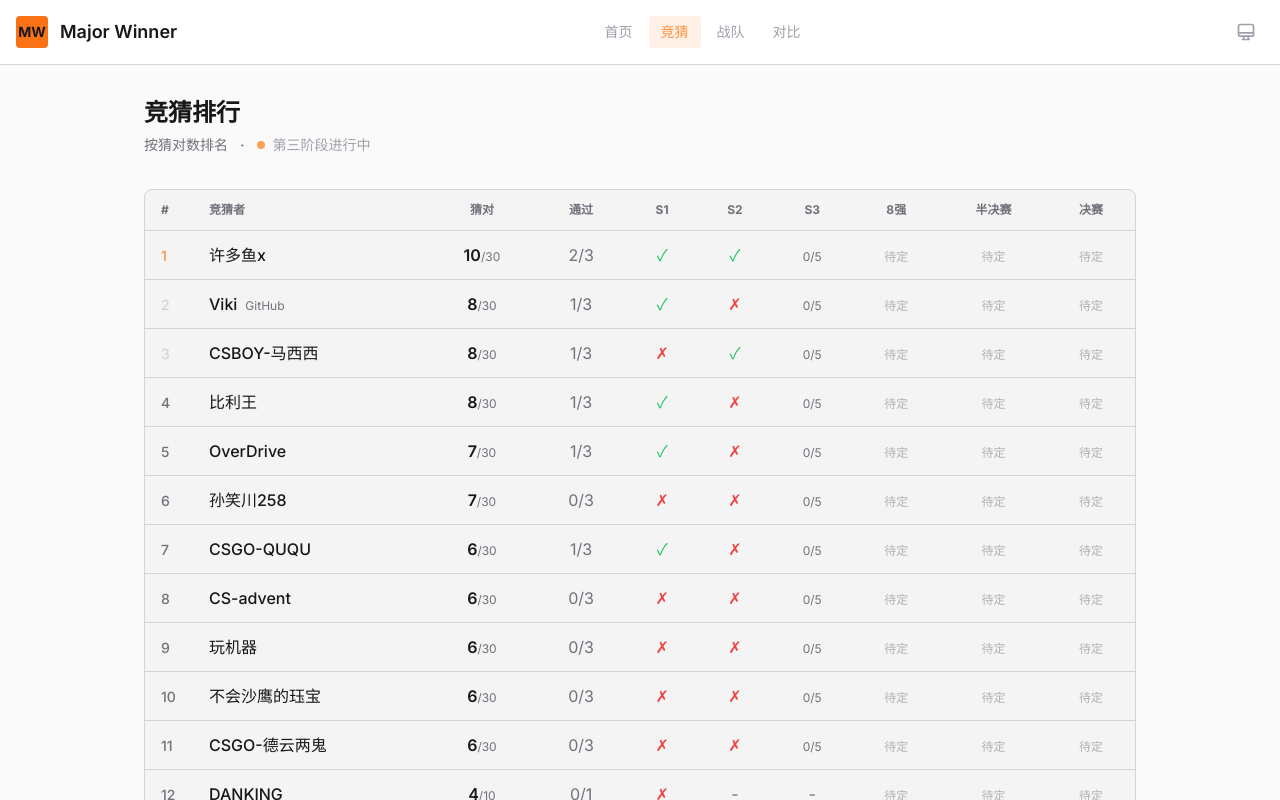
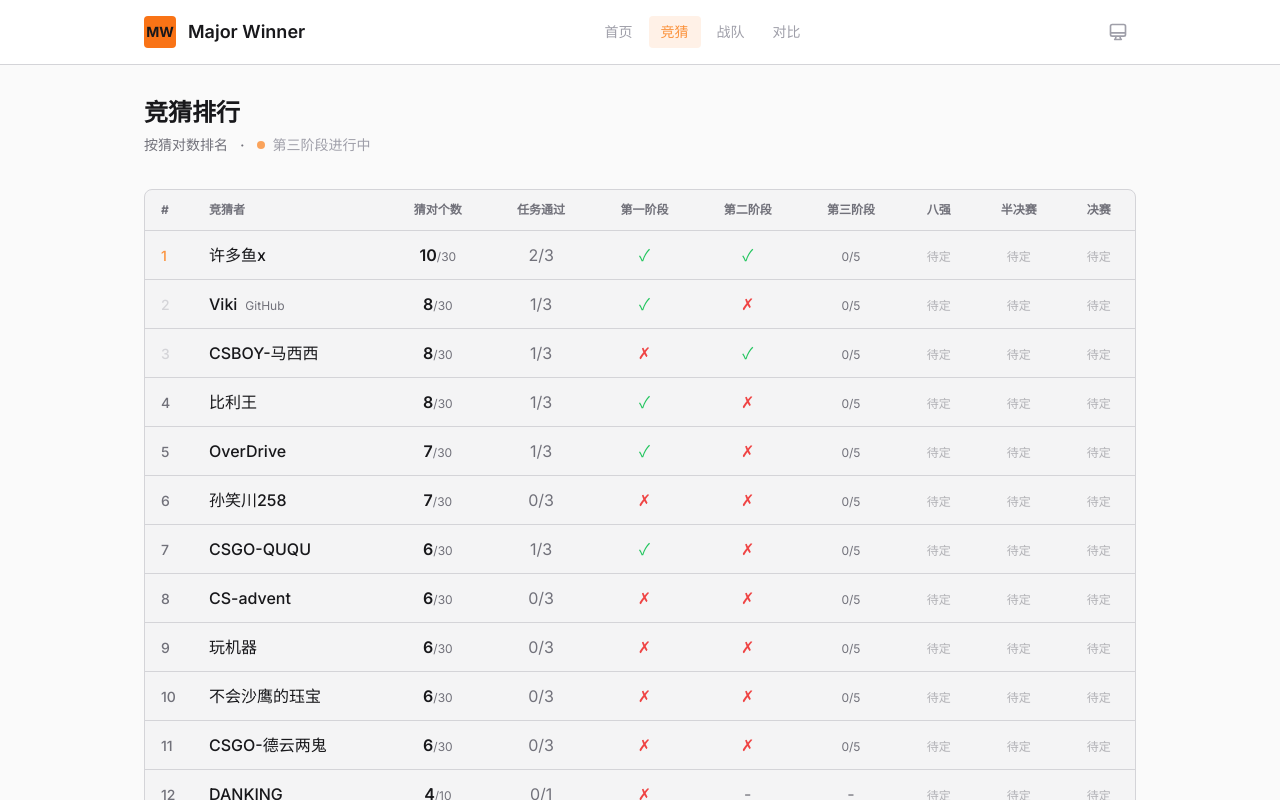
Before and after one commit to vikiboss/major-winner, a Next.js app: page /predictors in a window 1280 px wide. Shown: the top 800 px of the page. Built offline with nearby package versions, Linux system fonts and the light colour scheme.

Commit message:
chore: 优化项目

```diff
--- a/app/compare/page.tsx
+++ b/app/compare/page.tsx
@@ -36,8 +36,8 @@ export default function ComparePage() {
     stats: calculatePredictorStats(event.id, p.predictor),
   }))
 
-  // 获取应该显示的阶段列表
-  const visibleStages = ['stage-1', 'stage-2', 'stage-3', '8-to-4', '4-to-2', '2-to-1'].filter(
+  // 获取应该显示的阶段列表（从决赛到瑞士轮的顺序）
+  const visibleStages = ['2-to-1', '4-to-2', '8-to-4', 'stage-3', 'stage-2', 'stage-1'].filter(
     (stageId) => shouldShowStage(event, stageId),
   )
 
@@ -54,8 +54,11 @@ export default function ComparePage() {
     <div className="mx-auto w-full max-w-5xl px-4 py-8">
       {/* Header */}
       <div className="mb-6">
-        <h1 className="text-2xl font-semibold text-zinc-900 dark:text-white">竞猜对比</h1>
-        <p className="text-muted mt-1 text-sm">选择 0-5 位竞猜者</p>
+        <h1 className="mb-2 text-2xl font-semibold text-zinc-900 dark:text-white">竞猜对比</h1>
+        <p className="text-muted text-md mb-6 space-y-1">
+          选择 0-5 位竞猜者。<span className="text-zinc-400">通过规则：</span>瑞士轮 5/10，八进四
+          2/4，半决赛 1/2，决赛猜中冠军
+        </p>
       </div>
 
       {/* Selection */}
@@ -306,7 +309,7 @@ export default function ComparePage() {
             <table className="w-full text-sm">
               <thead>
                 <tr className="border-border text-muted border-b text-xs">
-                  <th className="px-4 py-2 text-left">竞猜项</th>
+                  <th className="px-4 py-2 text-left text-nowrap">竞猜项</th>
                   <th className="px-4 py-2 text-center">实际</th>
                   {selectedStats.map(({ prediction }) => (
                     <th key={prediction.predictor} className="px-4 py-2 text-center text-nowrap">
--- a/app/predictors/page.tsx
+++ b/app/predictors/page.tsx
@@ -10,7 +10,7 @@ export default function LeaderboardPage() {
   const hasEnoughData = eventProgress.canShowLeaderboard && stats.length > 0
 
   return (
-    <div className="mx-auto max-w-5xl w-full px-4 py-8">
+    <div className="mx-auto w-full max-w-5xl px-4 py-8">
       {/* Header */}
       <div className="mb-8">
         <h1 className="text-2xl font-semibold text-zinc-900 dark:text-white">竞猜排行</h1>
@@ -102,12 +102,12 @@ function LeaderboardTable({
           <tr className="border-border text-muted border-b text-left text-xs">
             <th className="w-12 px-4 py-3">#</th>
             <th className="px-4 py-3">竞猜者</th>
-            <th className="px-4 py-3 text-center">猜对</th>
-            <th className="hidden px-4 py-3 text-center sm:table-cell">通过</th>
-            <th className="hidden px-4 py-3 text-center md:table-cell">S1</th>
-            <th className="hidden px-4 py-3 text-center md:table-cell">S2</th>
-            <th className="hidden px-4 py-3 text-center md:table-cell">S3</th>
-            <th className="hidden px-4 py-3 text-center lg:table-cell">8强</th>
+            <th className="px-4 py-3 text-center">猜对个数</th>
+            <th className="hidden px-4 py-3 text-center sm:table-cell">任务通过</th>
+            <th className="hidden px-4 py-3 text-center md:table-cell">第一阶段</th>
+            <th className="hidden px-4 py-3 text-center md:table-cell">第二阶段</th>
+            <th className="hidden px-4 py-3 text-center md:table-cell">第三阶段</th>
+            <th className="hidden px-4 py-3 text-center lg:table-cell">八强</th>
             <th className="hidden px-4 py-3 text-center lg:table-cell">半决赛</th>
             <th className="hidden px-4 py-3 text-center lg:table-cell">决赛</th>
           </tr>
@@ -129,14 +129,18 @@ function LeaderboardTable({
                   href={`/predictors/${encodeURIComponent(stat.predictor)}`}
                   className="hover:text-primary-400 transition-colors"
                 >
-                  <span className="font-medium text-zinc-900 dark:text-white">{stat.predictor}</span>
+                  <span className="font-medium text-zinc-900 dark:text-white">
+                    {stat.predictor}
+                  </span>
                   {stat.platform && (
                     <span className="text-muted ml-2 text-xs">{stat.platform}</span>
                   )}
                 </Link>
               </td>
               <td className="px-4 py-3 text-center">
-                <span className="font-semibold text-zinc-900 dark:text-white">{stat.totalCorrect}</span>
+                <span className="font-semibold text-zinc-900 dark:text-white">
+                  {stat.totalCorrect}
+                </span>
                 <span className="text-muted text-xs">/{stat.totalPredictions}</span>
               </td>
               <td className="text-muted hidden px-4 py-3 text-center sm:table-cell">
--- a/components/Footer.tsx
+++ b/components/Footer.tsx
@@ -1,8 +1,8 @@
 export function Footer() {
   return (
-    <footer className="border-border mt-auto border-t footer">
-      <div className="mx-auto max-w-7xl px-4 py-6">
-        <div className="text-muted flex flex-col sm:flex-row items-center justify-center sm:justify-between text-sm gap-2">
+    <footer className="border-border footer mt-auto border-t">
+      <div className="mx-auto max-w-5xl px-4 py-6">
+        <div className="text-muted flex flex-col items-center justify-center gap-2 text-sm sm:flex-row sm:justify-between">
           <span>Major Winner © {new Date().getFullYear()}</span>
           <span>数据仅供娱乐</span>
         </div>
--- a/components/Header.tsx
+++ b/components/Header.tsx
@@ -29,7 +29,7 @@ export function Header() {
 
   return (
     <header className="bg-surface-0 border-border header sticky top-0 z-50 border-b">
-      <div className="mx-auto max-w-7xl px-4">
+      <div className="mx-auto max-w-5xl px-4">
         <div className="flex h-16 items-center justify-between">
           {/* Logo */}
           <Link href="/" className="flex items-center gap-2 sm:gap-3">
```
